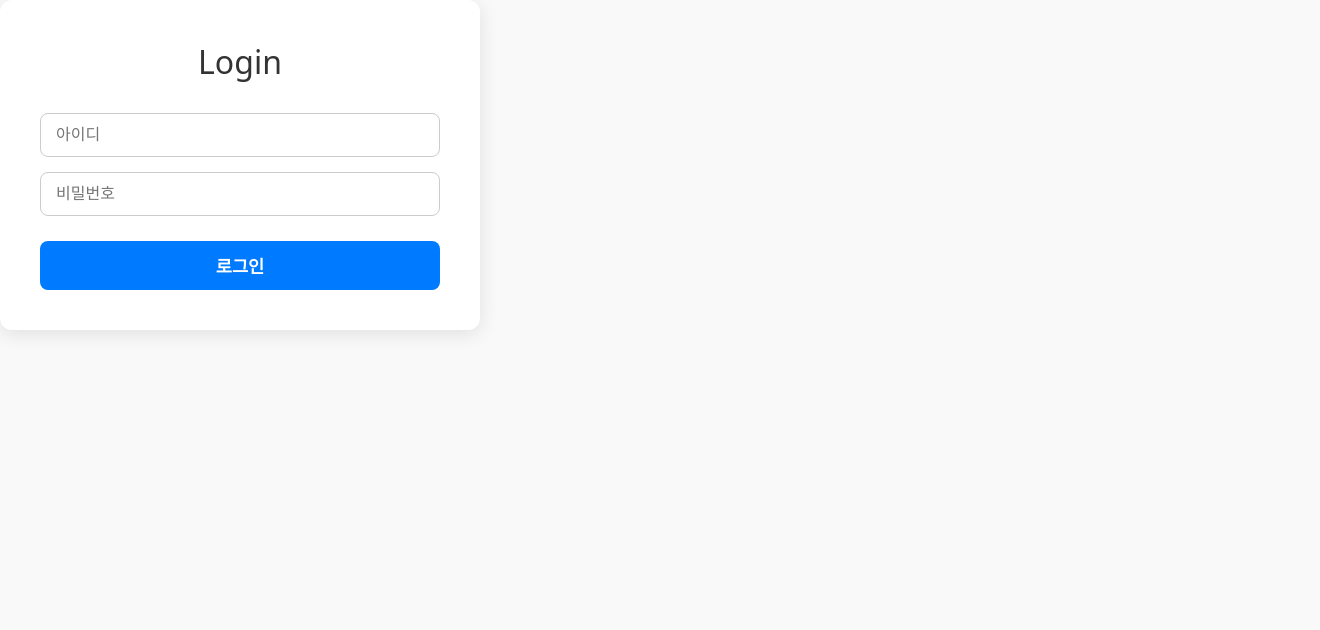
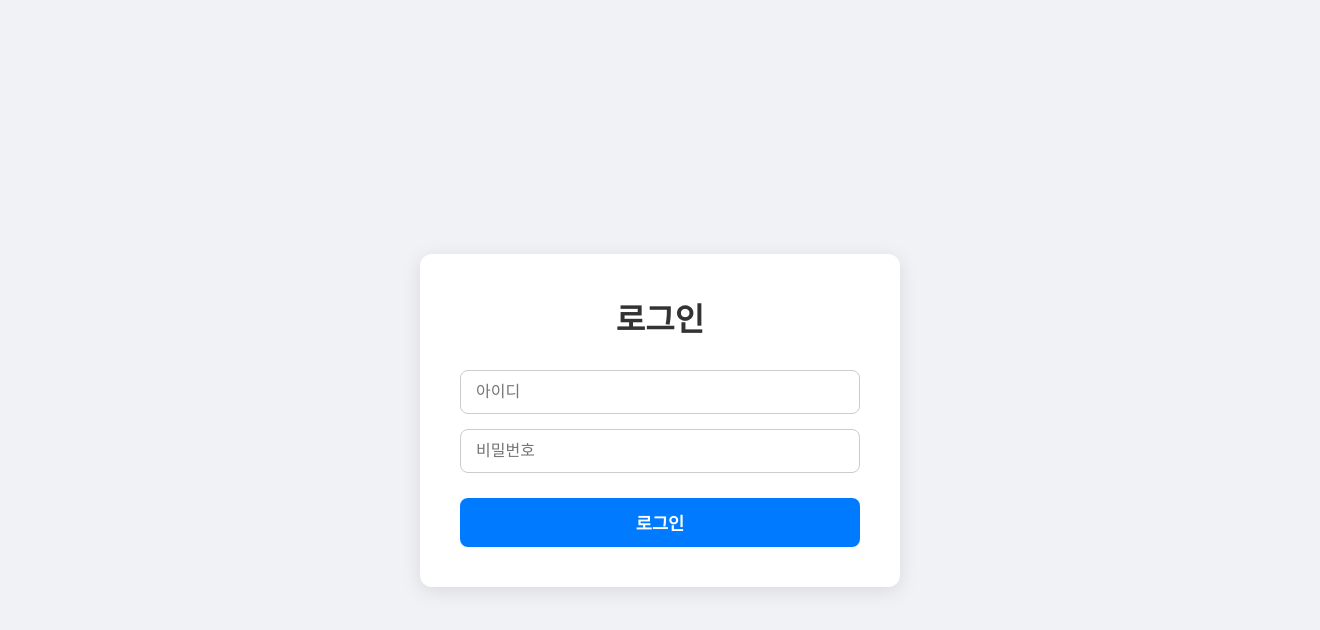
Before and after one commit to jsh10521/Hack_2_FE, a React (Vite) app in the folder mainvite/: page /login in a window 1280 px wide. Shown: the top 630 px of the page, 1320 px wide, since content can reach past the window. Built offline with nearby package versions, Linux system fonts and the light colour scheme.

Commit message:
최종수정_3

```diff
--- a/mainvite/src/routes/login.jsx
+++ b/mainvite/src/routes/login.jsx
@@ -1,68 +1,56 @@
 import React, { useState } from 'react';
 import { useNavigate } from 'react-router-dom';
-import "./login.css";
-// import { login } from '../api/login_api';
+import { useAuth } from '../context/AuthContext';
+import './login.css'; // login.css가 없다면 새로 만들어주세요.
 
-export default function LoginSection() {
-  const [id, setId] = useState('');
-  const [pw, setPw] = useState('');
+export default function Login() {
     const navigate = useNavigate();
+    const { login } = useAuth();
+    const [form, setForm] = useState({ username: '', password: '' });
 
-  const handleLogin = async () => {
-    const result = await login(id, pw);
-
-    if (result && result.access) {
-      console.log('로그인 결과:', result);
-      localStorage.setItem('token', result.access);
-      alert("로그인 성공");
-      navigate("/");
-    } else {
-      console.log('로그인 실패');
-      alert("로그인 실패");
-    }
+    const handleChange = (e) => {
+        setForm({ ...form, [e.target.name]: e.target.value });
     };
 
-  const handleLogout = () => {
-    localStorage.removeItem("token");
-    alert("로그아웃 되었습니다.");
-    window.location.reload();
+    const handleLogin = (e) => {
+        e.preventDefault();
+        if (!form.username || !form.password) {
+            alert('아이디와 비밀번호를 모두 입력해주세요.');
+            return;
+        }
+        // 실제로는 서버 API 응답을 사용해야 합니다.
+        // 지금은 로그인 성공 시, 사용자 이름(ID)을 저장하는 예시입니다.
+        const userData = { username: form.username };
+        login(userData);
+        alert(`${form.username}님, 환영합니다!`);
+        navigate('/');
     };
 
-  const token = localStorage.getItem("token");
-
     return (
-    <div className="login-container">
-      {!token ? (
-        <>
-          <div className="login-title">Login</div>
+        <div className="page-wrapper">
+            <form className="login-container" onSubmit={handleLogin}>
+                <h1 className="login-title">로그인</h1>
                 <div className="login-inputs">
                     <input
+                        name="username"
                         className="login-input"
-              type="text"
                         placeholder="아이디"
-              value={id}
-              onChange={(e) => setId(e.target.value)}
+                        value={form.username}
+                        onChange={handleChange}
                     />
                     <input
+                        name="password"
+                        type="password"
                         className="login-input"
-              type="password"
                         placeholder="비밀번호"
-              value={pw}
-              onChange={(e) => setPw(e.target.value)}
+                        value={form.password}
+                        onChange={handleChange}
                     />
                 </div>
-          <button className="login-button" onClick={handleLogin}>
+                <button type="submit" className="login-button">
                     로그인
                 </button>
-        </>
-      ) : (
-        <>
-          <p>로그인 상태입니다.</p>
-          <button className="login-button" onClick={handleLogout}>
-            로그아웃
-          </button>
-        </>
-      )}
+            </form>
         </div>
     );
 }
```
Lines whose indentation alone changed are shown as unchanged.
